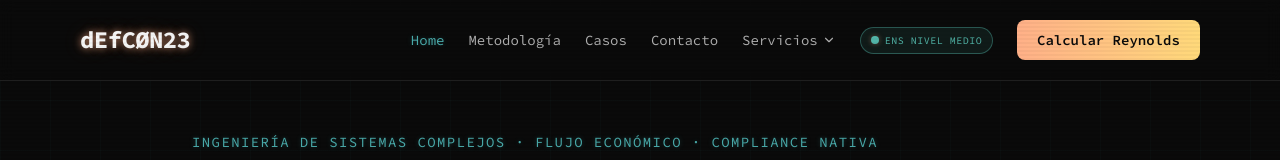
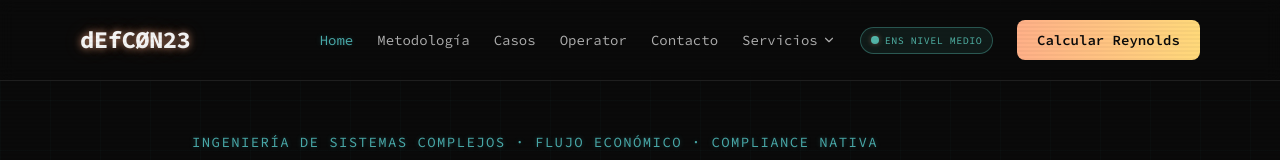
Before and after one commit to cuentalowai-ops/defcon23, a Next.js app: page / in a window 1280 px wide. Shown: the top 160 px of the page. Built offline with nearby package versions, Linux system fonts and the light colour scheme.

Commit message:
fix(nav): add Operator link to mobile and desktop navigation

```diff
--- a/components/layout/Header.tsx
+++ b/components/layout/Header.tsx
@@ -43,6 +43,7 @@ const navLinks = [
   { href: "/", label: "Home" },
   { href: "/metodologia", label: "Metodología" },
   { href: "/casos", label: "Casos" },
+  { href: "/operator", label: "Operator" },
   { href: "/contacto", label: "Contacto" },
 ];
 
--- a/components/layout/MobileNav.tsx
+++ b/components/layout/MobileNav.tsx
@@ -1,7 +1,7 @@
 "use client";
 
 import Link from "next/link";
-import { X, Shield, Cpu, Scale, Brain, Home, BookOpen, Briefcase, Mail, Calculator } from "lucide-react";
+import { X, Shield, Cpu, Scale, Brain, Home, BookOpen, Briefcase, Mail, Calculator, User } from "lucide-react";
 import { motion, AnimatePresence } from "framer-motion";
 import EnsBadge from "@/components/ui/EnsBadge";
 
@@ -14,6 +14,7 @@ const navItems = [
   { href: "/", label: "Home", icon: Home },
   { href: "/metodologia", label: "Metodología", icon: BookOpen },
   { href: "/casos", label: "Casos", icon: Briefcase },
+  { href: "/operator", label: "Operator", icon: User },
   { href: "/contacto", label: "Contacto", icon: Mail },
   { href: "/calculadora-reynolds", label: "Calculadora Re", icon: Calculator },
 ];
```
